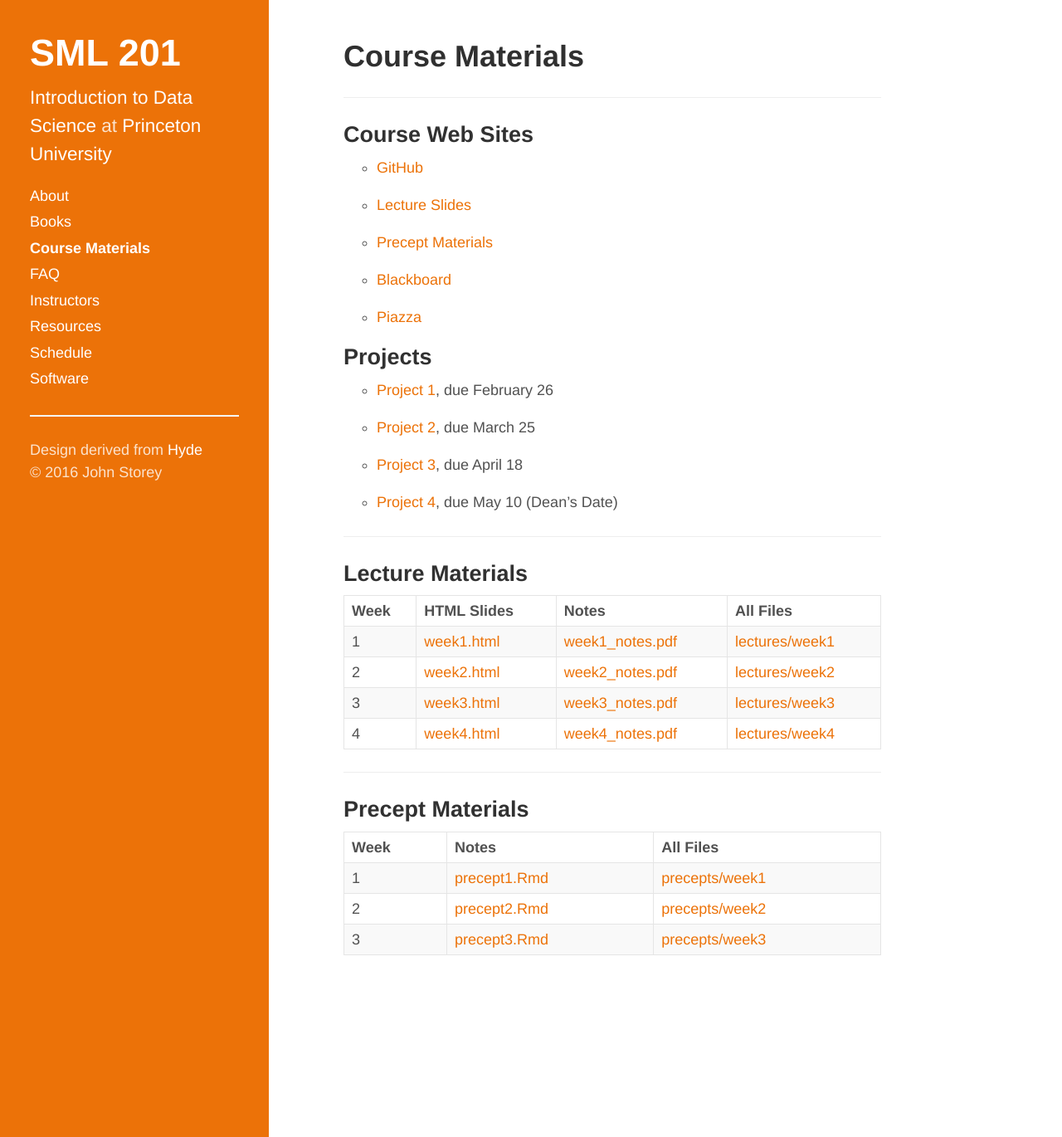
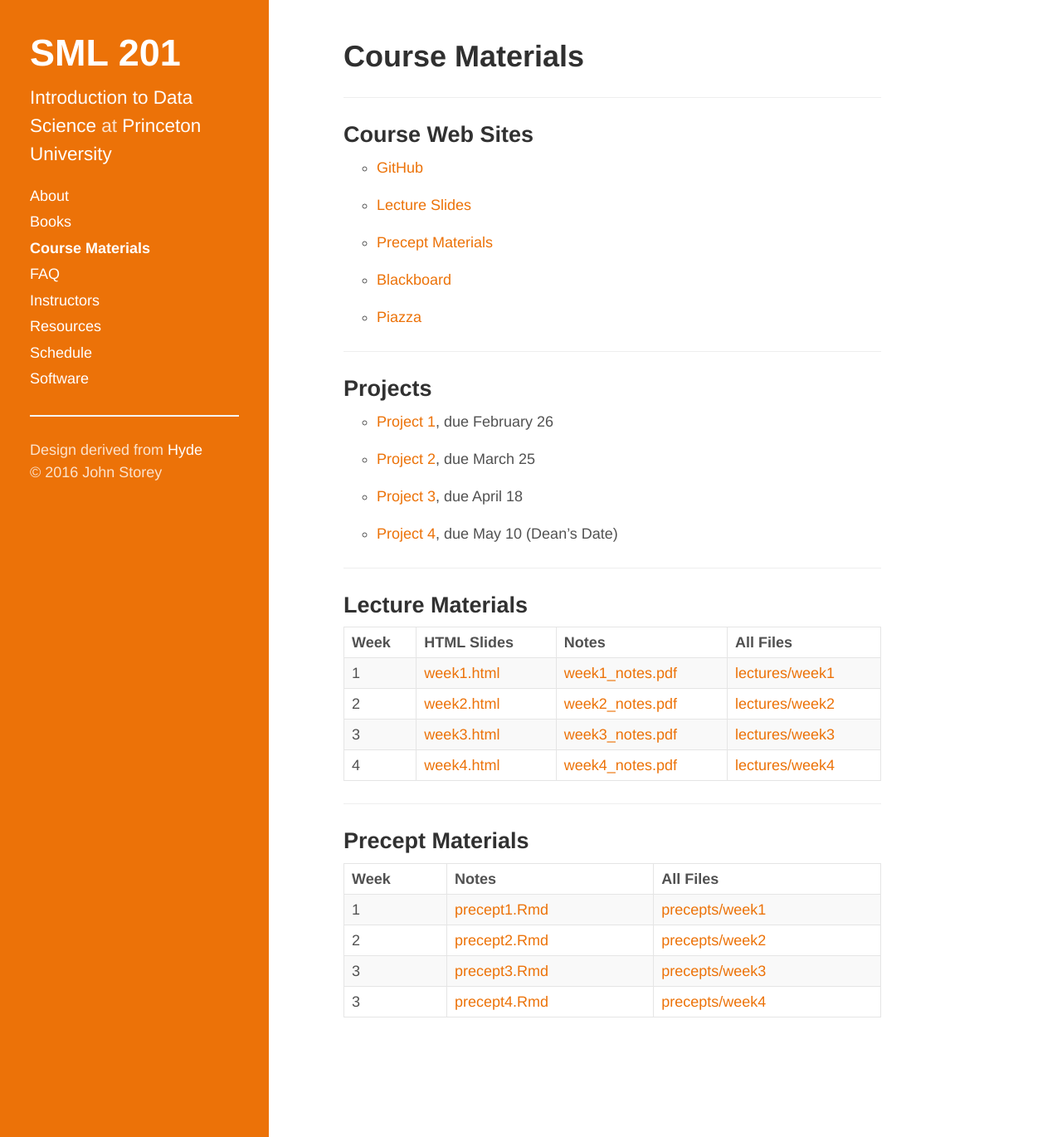
Before and after one commit to SML201/sml201.github.io, a Jekyll site: the page built from course_materials.md, in a window 1280 px wide and 1370 px high. Shown: the whole window at 83% size. Built offline with Jekyll 4.4.1, drawn with Linux system fonts in a browser that asks for light colours.

Commit message:
Added week 4 precept.

```diff
--- a/course_materials.md
+++ b/course_materials.md
@@ -3,7 +3,7 @@
 title: Course Materials
 ---
 
----
+----
 
 ## Course Web Sites
 
@@ -18,6 +18,8 @@
 - [Piazza](https://piazza.com/princeton/spring2016/sml201/home)
 
 
+----
+
 ## Projects
 
 - [Project 1](https://github.com/SML201/project1), due February 26
@@ -28,7 +30,7 @@
 
 - [Project 4](https://github.com/SML201/project4), due May 10 (Dean's Date)
 
----
+----
 
 ## Lecture Materials
 
@@ -39,7 +41,7 @@
 3 | [week3.html](http://htmlpreview.github.io/?https://github.com/SML201/lectures/blob/master/week3/week3.html#/) | [week3_notes.pdf](https://github.com/SML201/lectures/raw/master/week3/week3_notes.pdf) | [lectures/week3](https://github.com/SML201/lectures/tree/master/week3)
 4 | [week4.html](http://htmlpreview.github.io/?https://github.com/SML201/lectures/blob/master/week4/week4.html#/) | [week4_notes.pdf](https://github.com/SML201/lectures/raw/master/week4/week4_notes.pdf) | [lectures/week4](https://github.com/SML201/lectures/tree/master/week4)
 
----
+----
 
 ## Precept Materials
 
@@ -48,3 +50,4 @@
 1 | [precept1.Rmd](https://raw.githubusercontent.com/SML201/precepts/master/week1/precept1.Rmd) | [precepts/week1](https://github.com/SML201/precepts/tree/master/week1)
 2 | [precept2.Rmd](https://raw.githubusercontent.com/SML201/precepts/master/week2/precept2.Rmd) | [precepts/week2](https://github.com/SML201/precepts/tree/master/week2)
 3 | [precept3.Rmd](https://raw.githubusercontent.com/SML201/precepts/master/week3/precept3.Rmd) | [precepts/week3](https://github.com/SML201/precepts/tree/master/week3)
+3 | [precept4.Rmd](https://raw.githubusercontent.com/SML201/precepts/master/week4/precept4.Rmd) | [precepts/week4](https://github.com/SML201/precepts/tree/master/week4)
```
